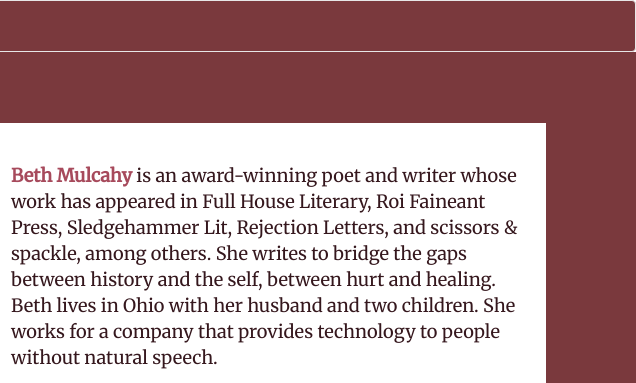
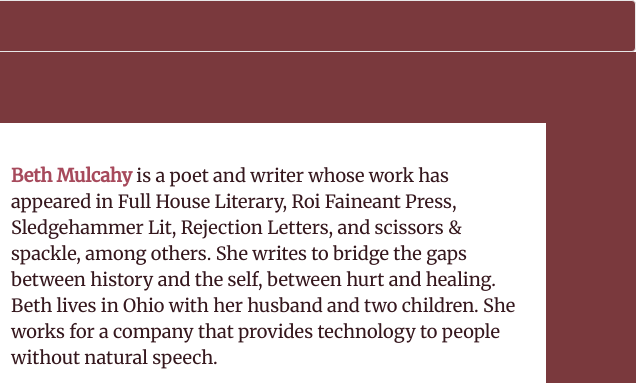
Before and after one commit to bethmulcahy/bethmulcahy.github.io, a plain HTML site: page index.html in a window 1280 px wide. Shown: the top 383 px of the page, 644-1280 px from the left. Drawn offline with Linux system fonts and the light colour scheme.

Commit message:
Update index.html

```diff
--- a/index.html
+++ b/index.html
@@ -57,7 +57,7 @@
 
         </div>
         <div class="col-md-6 pls second">
-        <p class="inn"><strong style="color:#A74A5C">Beth Mulcahy </strong> is an award-winning poet and writer whose work has appeared in Full House Literary, Roi Faineant Press, Sledgehammer Lit, Rejection Letters, and scissors &amp; spackle, among others. She writes to bridge the gaps between history and the self, between hurt and healing. Beth lives in Ohio with her husband and two children. She works for a company that provides technology to people without natural speech. </p>
+        <p class="inn"><strong style="color:#A74A5C">Beth Mulcahy </strong> is a poet and writer whose work has appeared in Full House Literary, Roi Faineant Press, Sledgehammer Lit, Rejection Letters, and scissors &amp; spackle, among others. She writes to bridge the gaps between history and the self, between hurt and healing. Beth lives in Ohio with her husband and two children. She works for a company that provides technology to people without natural speech. </p>
         <p style="padding-top:0.5em;"><a class="btn btn-primary btn-lg" href="publications.html" role="button">Read her work</a></p>
         <br />
         </div>
```
